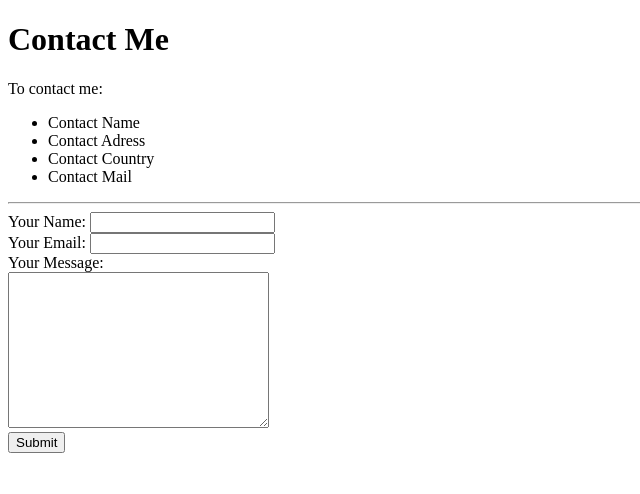
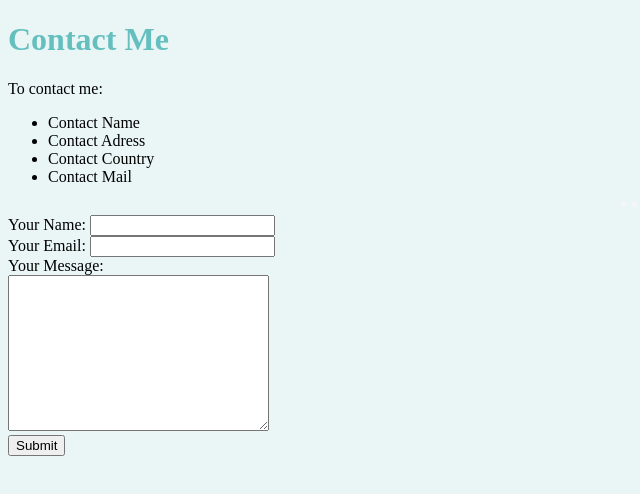
Before and after one commit to MrDaluti/cv, a plain HTML site: page contact.html in a window 1280 px wide. Shown: the whole page, without its empty margins (0-640 px from the left). Drawn offline with Linux system fonts and the light colour scheme.

Commit message:
Add files via upload

```diff
--- a/contact.html
+++ b/contact.html
@@ -3,6 +3,8 @@
   <head>
     <meta charset="utf-8">
     <title></title>
+    <link rel="stylesheet" href="css/styles.css">
+
   </head>
   <body>
     <h1>Contact Me</h1>
--- /dev/null
+++ b/css/styles.css
@@ -0,0 +1,24 @@
+
+body
+{
+    background-color: #eaf6f6;
+}
+
+h1
+{
+    color: #66bfbf;
+}
+h3
+{
+    color: #66bfbf;
+}
+
+hr
+{
+    width: 3%;
+
+    border-width: 5px;
+    border-style: none;
+    border-color: #f6f6f6;
+    border-top-style: dotted;
+}
```
Also changed, not shown: Hobbies.html (+2 -0 lines), images/EDC424AA-7377-4A64-AC7A-07E3FE023FB9.jpeg (added).
